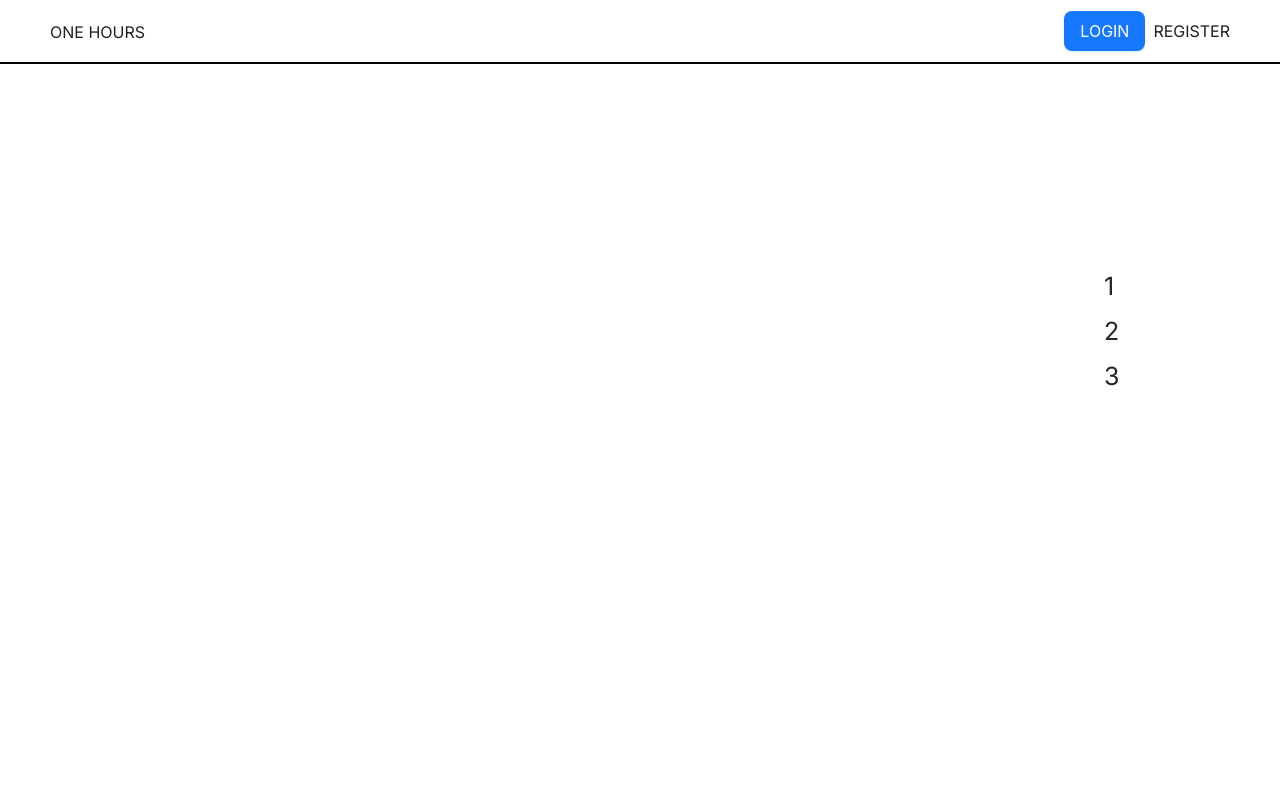
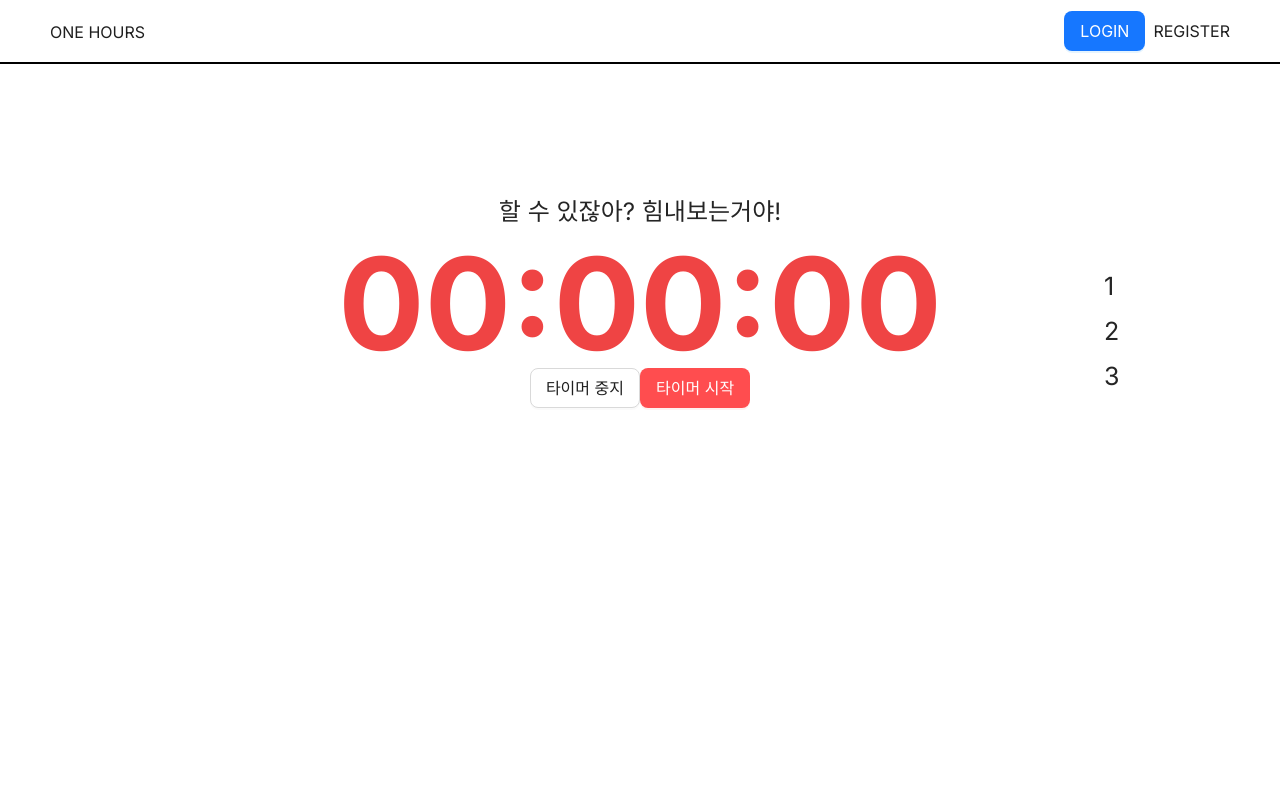
Before and after one commit to onehour-soongsil/front-end, a Next.js app: page /detail/1 in a window 1280 px wide. Shown: the top 800 px of the page. Built offline with nearby package versions, Linux system fonts and the light colour scheme; no server answers.

Commit message:
feat : timer컴포넌트 기능 구현

```diff
--- /dev/null
+++ b/app/components/FinishTodaysGoal/FinishTodaysGoal.tsx
@@ -0,0 +1,3 @@
+export default function FinishTodaysGoal() {
+  return <div>오늘 임무 완료</div>;
+}
--- a/app/components/goalDetailPage/Main.tsx
+++ b/app/components/goalDetailPage/Main.tsx
@@ -1,8 +1,8 @@
 "use client";
 
 import { useEffect, useState } from "react";
-import { MainView, MainContainer, MainBox, Page1Container } from "./main.styled.js";
 import axios from "axios";
+import Timer from "../timer/Timer.tsx";
 
 interface selectedGoalItemType {
   id: {
@@ -17,7 +17,7 @@ export default function Main(props: { goalId: string }) {
   const [selectedGoal, setSelectedGoal] = useState<selectedGoalItemType[]>();
   useEffect(() => {
     axios.get("/data/goal.json").then(res => {
-      for (let i in res.data.items) {
+      for (const i in res.data.items) {
         if (res.data.items[i].id.goalId === props.goalId) {
           setSelectedGoal(res.data.items[i]);
           console.log(res.data.items[i]);
@@ -27,16 +27,27 @@ export default function Main(props: { goalId: string }) {
   }, [setSelectedGoal]);
 
   return (
-    <MainView>
-      <MainContainer>
-        <MainBox id="1">
-          <div style={{ display: "flex", justifyContent: "center" }}>
-            <Page1Container>{selectedGoal && <h2>{selectedGoal.snippet.title}</h2>}</Page1Container>
+    <div className="absolute w-full overflow-hidden">
+      <div className="h-300vh">
+        <div id="1" className="relative h-screen">
+          <div className="flex items-center flex-col">
+            <div className="mt-24">
+              {selectedGoal && (
+                <h1 className="text-40px font-bold">{selectedGoal.snippet.title}</h1>
+              )}
+            </div>
+            <div className="mt-9">
+              <Timer />
+            </div>
           </div>
-        </MainBox>
-        <MainBox id="2"></MainBox>
-        <MainBox id="3"></MainBox>
-      </MainContainer>
-    </MainView>
+        </div>
+        <div id="2" className="relative h-screen">
+          2
+        </div>
+        <div id="3" className="relative h-screen">
+          3
+        </div>
+      </div>
+    </div>
   );
 }
--- a/app/components/goalDetailPage/main.styled.js
+++ /dev/null
@@ -1,21 +0,0 @@
-"use client";
-
-import styled from "styled-components";
-
-export const MainView = styled.div`
-  overflow: hidden;
-  position: absolute;
-  width: 100%;
-`;
-export const MainContainer = styled.div`
-  height: 300vh;
-`;
-export const MainBox = styled.div`
-  position: relative;
-  height: 100vh;
-  //   float: top;
-`;
-export const Page1Container = styled.div`
-  //   justify-conetent: center;
-  margin-top: 100px;
-`;
--- a/app/components/timer/Timer.tsx
+++ b/app/components/timer/Timer.tsx
@@ -1,3 +1,83 @@
+"use client";
+
+import { useState, useEffect } from "react";
+import Button from "../ui/Button";
+import FinishTodaysGoal from "../FinishTodaysGoal/FinishTodaysGoal";
+
 export default function Timer() {
-  return <div>TimerComponent</div>;
+  const [time, setTime] = useState(0);
+  const [isRunning, setIsRunning] = useState(false);
+
+  useEffect(() => {
+    let interval: NodeJS.Timeout;
+
+    if (isRunning) {
+      interval = setInterval(() => {
+        setTime(prevTime => prevTime + 1);
+      }, 1000);
+    }
+
+    return () => clearInterval(interval);
+  }, [isRunning]);
+
+  const startTimer = () => {
+    setIsRunning(true);
+  };
+
+  const stopTimer = () => {
+    setIsRunning(false);
+  };
+
+  const formatTime = (time: number) => {
+    const hours = Math.floor(time / 3600);
+    const minutes = Math.floor((time % 3600) / 60);
+    const seconds = time % 60;
+
+    return `${hours.toString().padStart(2, "0")}:${minutes.toString().padStart(2, "0")}:${seconds
+      .toString()
+      .padStart(2, "0")}`;
+  };
+
+  // 타이머가 1시간 이상인지를 저장하는 상태 변수 추가
+  const [isCompleted, setIsCompleted] = useState(false);
+
+  // 타이머가 1시간 이상일 때 임무 완수 처리하는 함수
+  const handleCompletion = () => {
+    setIsCompleted(true);
+    stopTimer(); // stopTimer 함수 실행
+  };
+
+  useEffect(() => {
+    // 타이머가 1시간 이상인 경우 처리
+    if (time >= 5 && !isCompleted) {
+      handleCompletion();
+    }
+  }, [time, isCompleted]);
+
+  return (
+    <div className="">
+      {isCompleted ? (
+        <FinishTodaysGoal />
+      ) : (
+        <>
+          <div className="flex flex-col items-center">
+            <h4 className="text-2xl">할 수 있잖아? 힘내보는거야!</h4>
+          </div>
+          <div className="flex text-9xl justify-center text-red-500 font-bold mt-3">
+            {formatTime(time)}
+          </div>
+          <div className="flex justify-center">
+            <Button
+              className="text-red-400 hover:text-red-900"
+              danger={false}
+              // type="primary"
+              onClick={stopTimer}
+              text="타이머 중지"
+            />
+            <Button type="primary" danger onClick={startTimer} text="타이머 시작" />
+          </div>
+        </>
+      )}
+    </div>
+  );
 }
--- a/app/components/ui/Button.tsx
+++ b/app/components/ui/Button.tsx
@@ -5,11 +5,12 @@ interface ButtonProps {
   type: "primary" | "ghost" | "dashed" | "link" | "text" | "default";
   text: string;
   onClick: () => void;
+  className: string;
 }
 
-function Button({ danger = false, type = "default", text, onClick }: ButtonProps) {
+function Button({ danger = false, type = "default", text, onClick, className }: ButtonProps) {
   return (
-    <AntButton type={type} size="large" onClick={onClick} danger={danger}>
+    <AntButton className="" type={type} size="large" onClick={onClick} danger={danger}>
       {text}
     </AntButton>
   );
--- a/app/detail/[id]/page.tsx
+++ b/app/detail/[id]/page.tsx
@@ -1,11 +1,13 @@
 import Side from "@/app/components/goalDetailPage/Side";
 import Main from "@/app/components/goalDetailPage/Main";
 
-export default function GoalDetailPage(props) {
+export default function GoalDetailPage(props: { params: { id: any } }) {
+  // eslint-disable-next-line react/destructuring-assignment
+  const { id } = props.params;
   console.log(props);
   return (
     <>
-      <Main goalId={props.params.id} />
+      <Main goalId={id} />
       <Side />
     </>
   );
--- a/app/goal-list/page.tsx
+++ b/app/goal-list/page.tsx
@@ -1,12 +1,12 @@
 "use client";
 
 import axios from "axios";
-import { Carousel } from "antd";
+import { Carousel, Button, Space } from "antd";
 import { useEffect, useRef, useState } from "react";
+// eslint-disable-next-line import/no-absolute-path
 import goalImage from "/public/images/goalImage.png";
 import Image from "next/image";
 import { LeftOutlined, RightOutlined } from "@ant-design/icons";
-import { Button, Space } from "antd";
 import Link from "next/link";
 
 const contentStyle: React.CSSProperties = {
@@ -50,6 +50,7 @@ export default function GoalPage() {
   };
   return (
     <div
+      className="bg-red-100"
       style={{
         display: "flex",
         justifyContent: "center",
@@ -69,7 +70,7 @@ export default function GoalPage() {
         style={{ width: "500px", height: "500px", marginTop: "90px" }}
       >
         {goal.map((item, i) => (
-          <div>
+          <div key={i}>
             <Link href={`/detail/${goal[i].id.goalId}`}>
               <h3 style={contentStyle}>
                 <div style={{ display: "flex", justifyContent: "center", alignItems: "center" }}>
--- a/app/layout.tsx
+++ b/app/layout.tsx
@@ -8,10 +8,10 @@ import FooterComponent from "./components/basic/footer";
 
 const inter = Inter({ subsets: ["latin"] });
 
-export const metadata = {
-  title: "OneHours",
-  description: "Generated by create next app",
-};
+// export const metadata = {
+//   title: "OneHours",
+//   description: "Generated by create next app",
+// };
 
 export default function RootLayout({ children }: { children: React.ReactNode }) {
   return (
--- a/public/data/goal.json
+++ b/public/data/goal.json
@@ -11,7 +11,7 @@
       },
       "snippet": {
         "publishedAt": "2023.07.13",
-        "title": "매일 영어 공부 1시간",
+        "title": "매일 영어 1시간 공부하기!",
         "description": "매일 영어 공부 1시간씩 하기!",
         "publishTime": "2023.07.13"
       }
@@ -25,7 +25,7 @@
       },
       "snippet": {
         "publishedAt": "2023.07.12",
-        "title": "매일 운동 1시간",
+        "title": "매일 1시간씩 운동하기!",
         "description": "매일 운동 1시간씩 하기!",
         "publishTime": "2023.07.12"
       }
@@ -39,7 +39,7 @@
       },
       "snippet": {
         "publishedAt": "2023.07.10",
-        "title": "매일 명상 1시간",
+        "title": "매일 명상 1시간 집중하기!",
         "description": "매일 명상 1시간씩 하기!",
         "publishTime": "2023.07.10"
       }
@@ -53,7 +53,7 @@
       },
       "snippet": {
         "publishedAt": "2023.07.11",
-        "title": "집청소",
+        "title": "매일 집청소 1시간 하기!",
         "description": "집청소 1시간 하기!",
         "publishTime": "2023.07.11"
       }
--- a/tailwind.config.js
+++ b/tailwind.config.js
@@ -6,7 +6,14 @@ module.exports = {
     "./components/**/*.{js,ts,jsx,tsx}",
   ],
   theme: {
-    extend: {},
+    extend: {
+      height: {
+        "300vh": "300vh",
+      },
+      fontSize: {
+        "40px": "40px",
+      },
+    },
   },
   plugins: [],
 };
```
